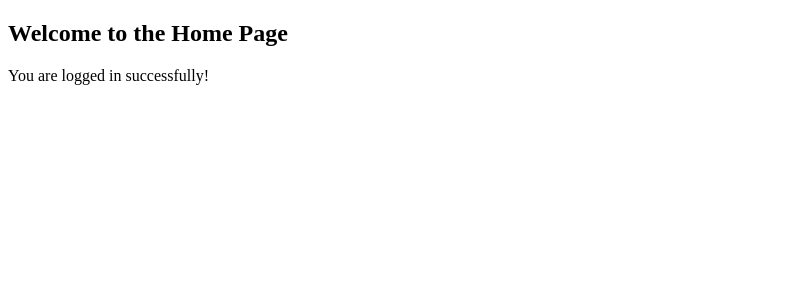
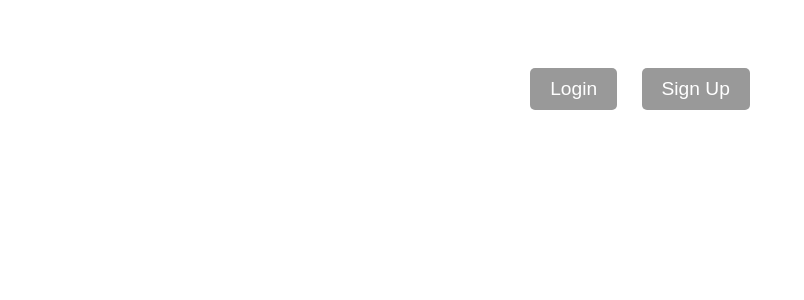
Before and after one commit to medab0/simple-login, a Django app: template simple_login/accounts/templates/home.html in a window 1280 px wide. Shown: the top 300 px of the page, without its empty margins (0-804 px from the left). Run offline with Django 3.2, Linux system fonts and the light colour scheme; the template is opened without the code that fills it, so the values that code supplies are empty.

Commit message:
added buttons to home

```diff
--- a/simple_login/accounts/templates/home.html
+++ b/simple_login/accounts/templates/home.html
@@ -1,10 +1,38 @@
 <!DOCTYPE html>
-<html>
+<html lang="en">
 <head>
-    <title>Home</title>
+    <meta charset="UTF-8">
+    <meta name="viewport" content="width=device-width, initial-scale=1.0">
+    <title>Welcome</title>
+    <style>
+        body {
+            font-family: Arial, sans-serif;
+            text-align: center;
+            padding: 50px;
+        }
+        h1 {
+            font-size: 2.5em;
+            margin-bottom: 20px;
+        }
+        a.button {
+            display: inline-block;
+            padding: 10px 20px;
+            margin: 10px;
+            background-color: #999999;
+            color: white;
+            text-decoration: none;
+            border-radius: 5px;
+            font-size: 1.2em;
+        }
+        a.button:hover {
+            background-color: #777777;
+        }
+    </style>
 </head>
 <body>
-    <h2>Welcome to the Home Page</h2>
-    <p>You are logged in successfully!</p>
+
+    <a href="{% url 'login' %}" class="button">Login</a>
+    <a href="{% url 'signup' %}" class="button">Sign Up</a>
+
 </body>
 </html>
```
